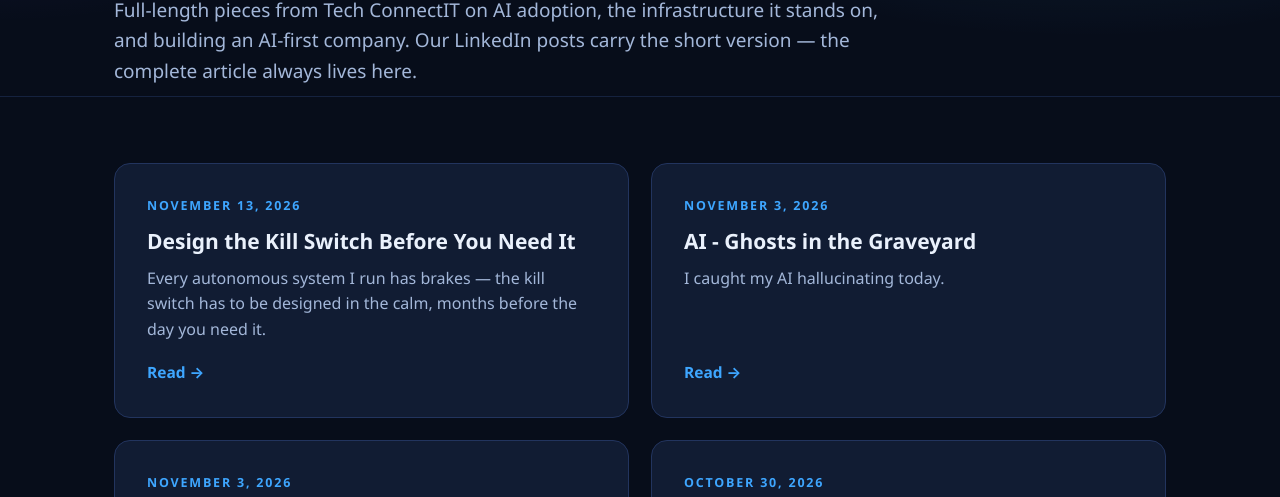
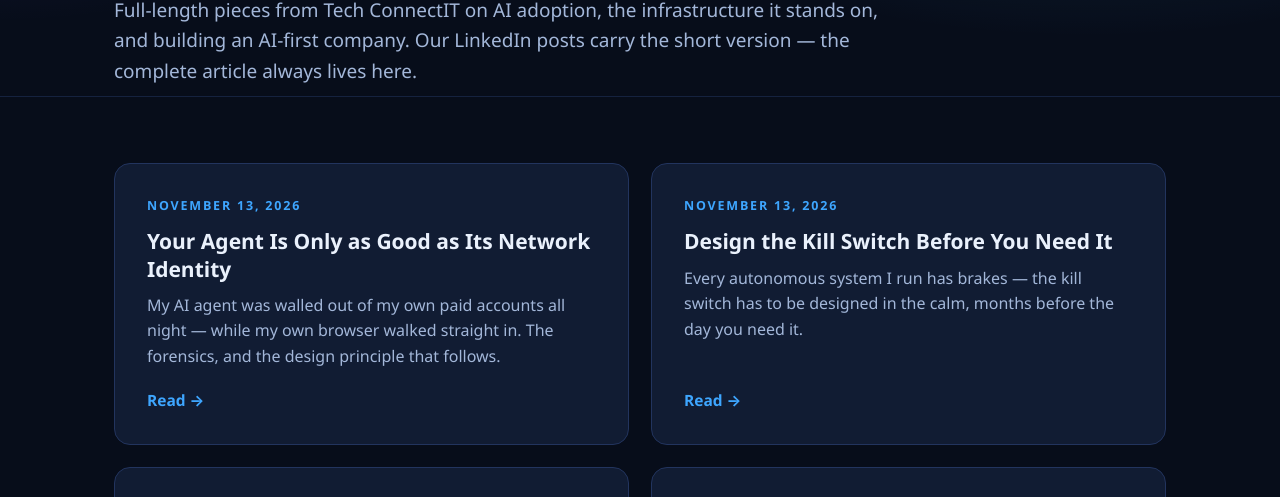
Before and after one commit to fkoz/techconnectit-ai, a plain HTML site: page articles.html in a window 1280 px wide. Shown: the part 252-749 px from the top of the page. Drawn offline with Linux system fonts and the light colour scheme.

Commit message:
Publish: Your Agent Is Only as Good as Its Network Identity (Nov 13, 2026)

```diff
--- a/articles.html
+++ b/articles.html
@@ -102,6 +102,13 @@
       3. That's it — the grid lays the cards out two per row automatically.
     -->
     <div class="article-grid" aria-label="Published articles">
+
+      <article class="article-card">
+        <div class="date">November 13, 2026</div>
+        <h3><a href="article-network-identity.html">Your Agent Is Only as Good as Its Network Identity</a></h3>
+        <p>My AI agent was walled out of my own paid accounts all night — while my own browser walked straight in. The forensics, and the design principle that follows.</p>
+        <a class="read" href="article-network-identity.html">Read →</a>
+      </article>
 
       <article class="article-card">
         <div class="date">November 13, 2026</div>
```
